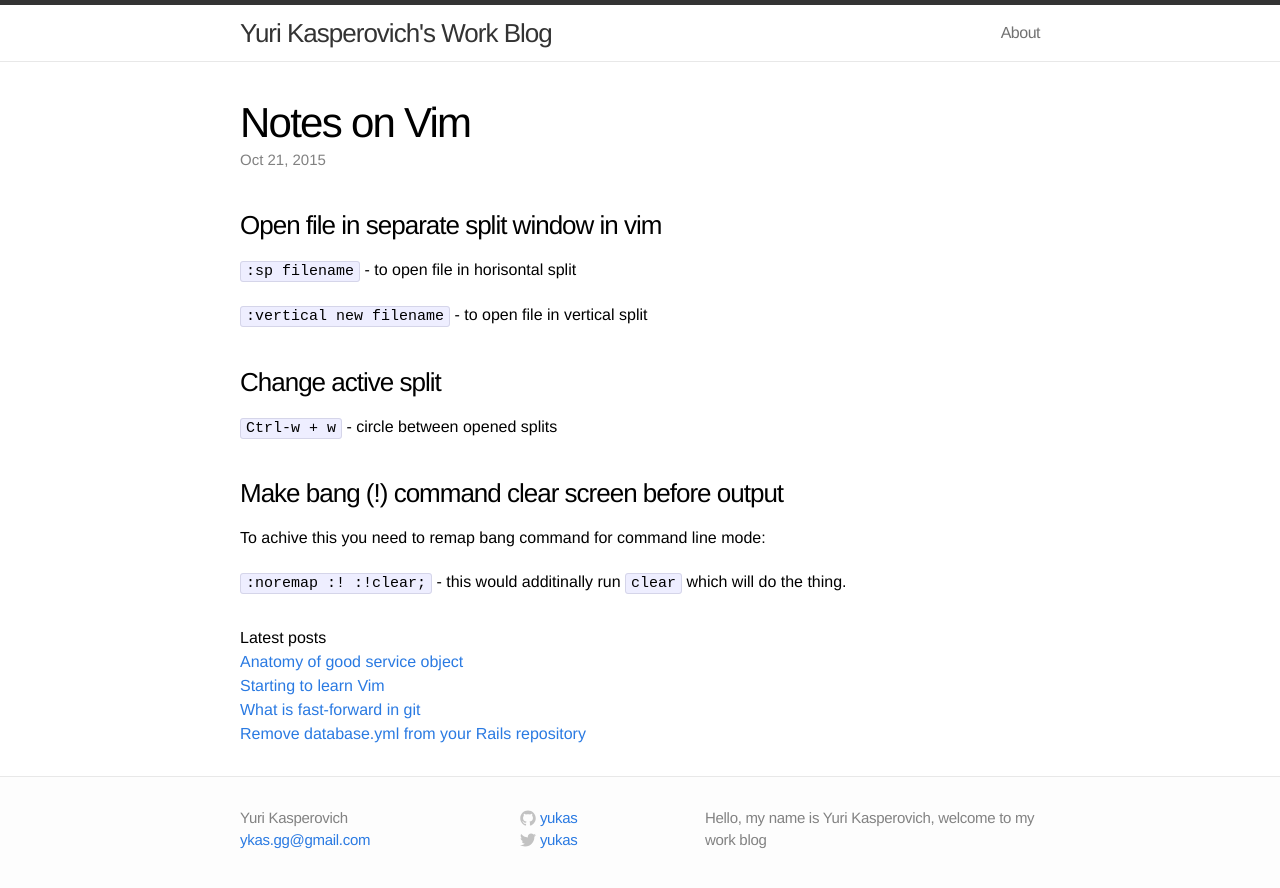
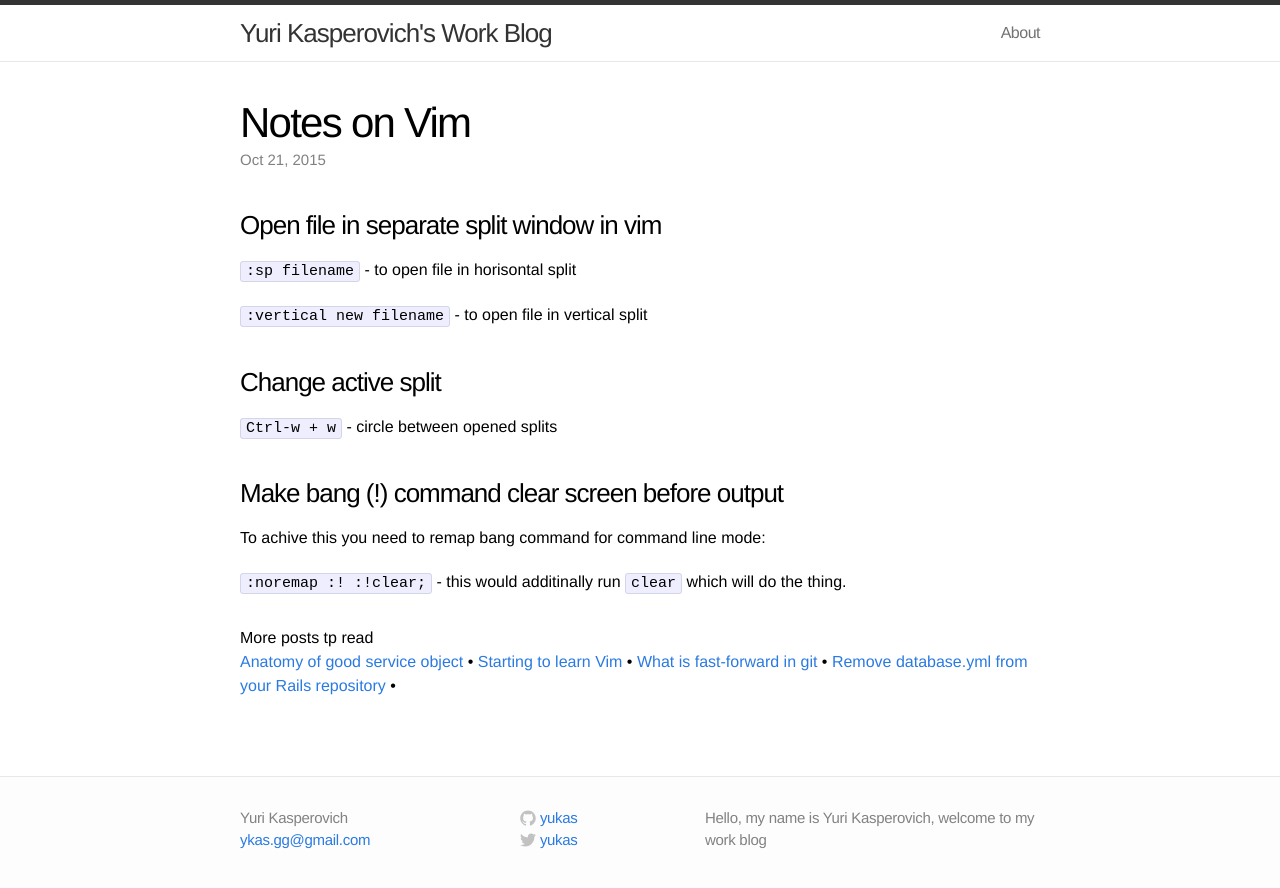
Before and after one commit to yukas/yukas.github.io, a Jekyll site: the page built from _posts/2015-10-21-notes-on-vim.markdown, in a window 1280 px wide. Shown: the top 888 px of the page. Built offline with Jekyll 4.4.1, drawn with Linux system fonts in a browser that asks for light colours; comment, search, counter and statistics services are not loaded.

Commit message:
More posts to read

```diff
--- a/_layouts/post.html
+++ b/_layouts/post.html
@@ -16,15 +16,15 @@ layout: default
   </article>
 </div>
 
-<h1>Latest posts</h1>
+<h1>More posts tp read</h1>
 <div class="latest-posts">
   {% for post in site.related_posts %}
-    <p>
-      <a href="{{ post.url }}">{{ post.title }}</a>
-      <!-- <small><strong>{{ post.date | date: "%B %e, %Y" }}</strong></small> -->
-    </p>
+    <a href="{{ post.url }}">{{ post.title }}</a> •
   {% endfor %}
 </div>
+
+<br>
+<br>
 
 {% if page.comments %}
   <div id="disqus_thread"></div>
```
